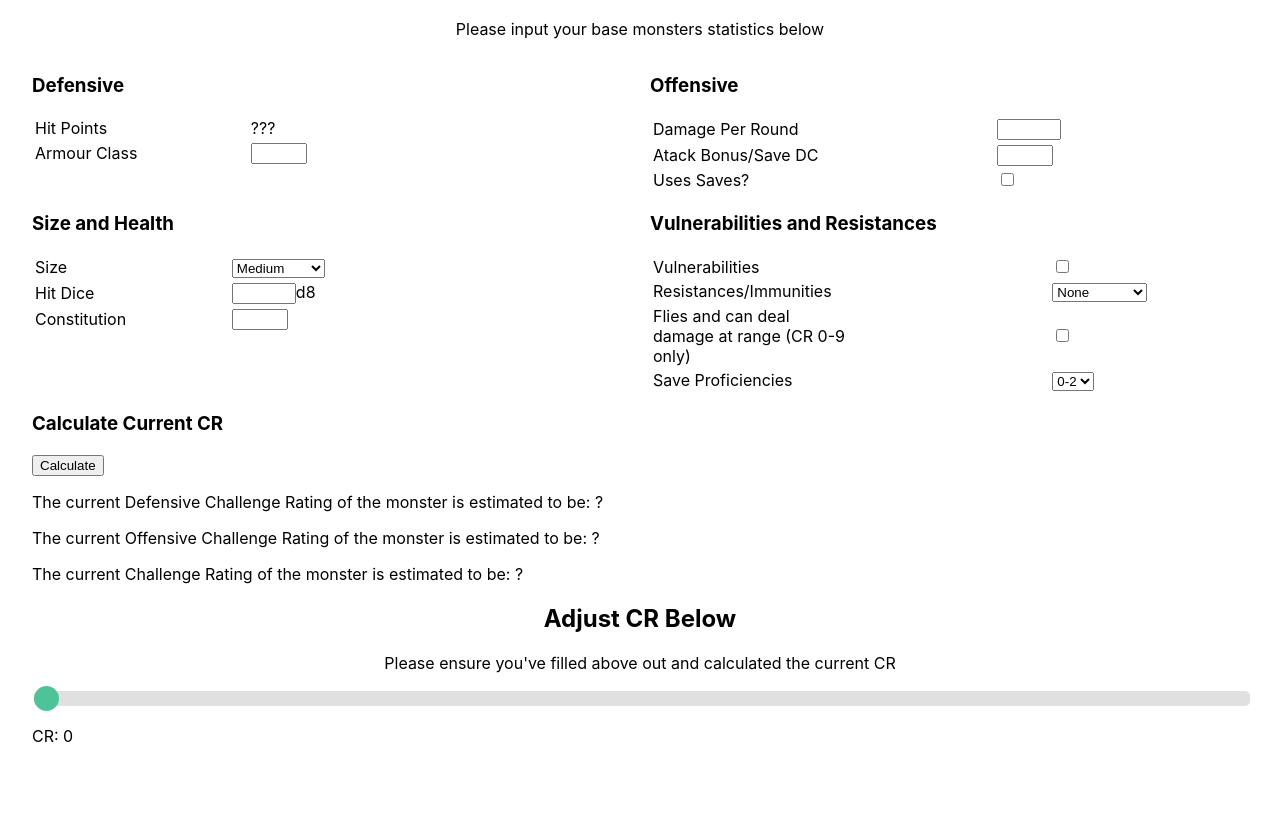
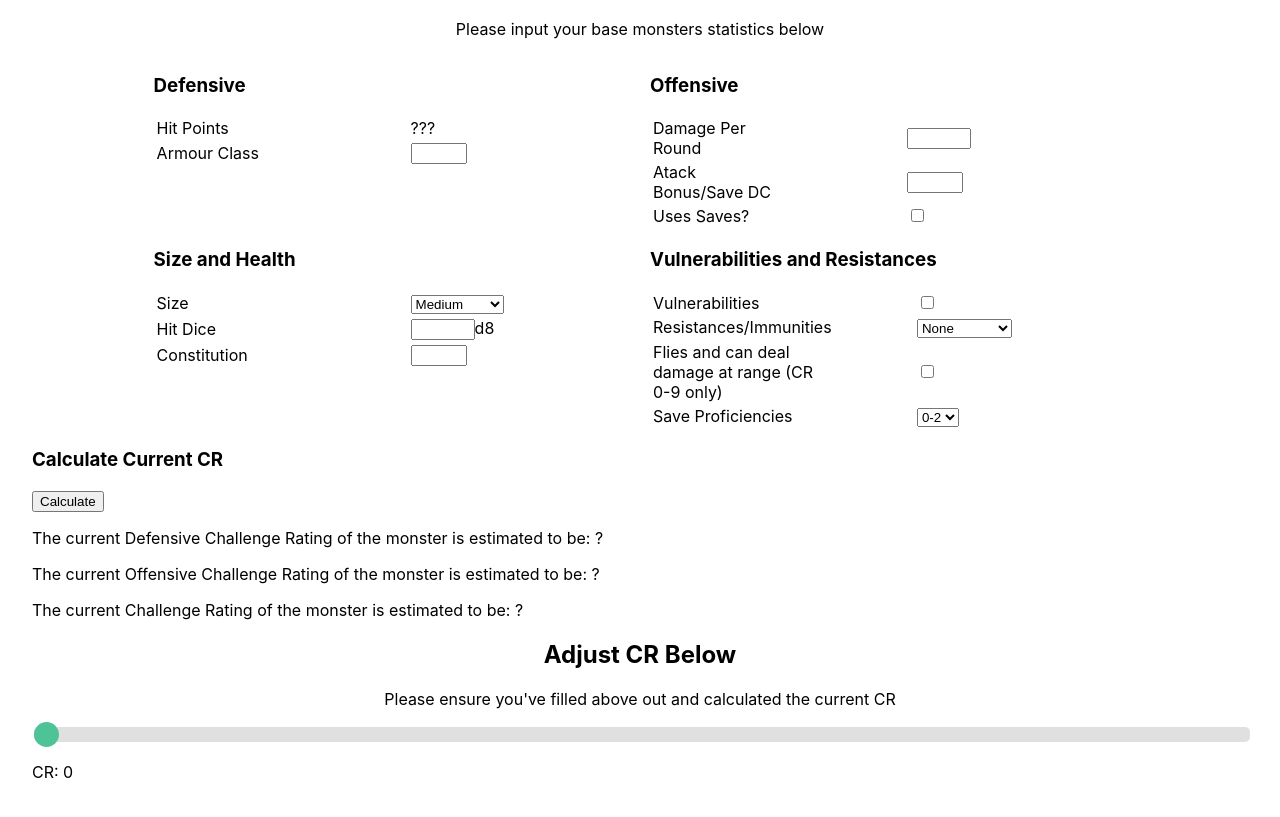
Before and after one commit to tplamondon/5e-CR-Adjuster, an Electron app: page src/index.html in a window 1280 px wide. Shown: the part 95-912 px from the top of the page. Before the commit the page ends 889 px from the top, so only its background shows below. Drawn offline with Linux system fonts and the light colour scheme.

Commit message:
css changes

```diff
--- a/src/index.css
+++ b/src/index.css
@@ -10,6 +10,8 @@ body {
   display: grid;
   grid-template-columns: 1fr 1fr;
   grid-gap: 20px;
+  padding-left: 10%;
+  padding-right: 10%;
 }
 
 .grid-container3 {
@@ -37,8 +39,25 @@ table.noBorder tr td{
   border:none
 }
 
-table.noBorder th{
+table.noBorder tr th{
   border:none
+}
+
+/* Equal Width 3 */
+table.threeSpaced{
+  width:80%;
+}
+
+table.threeSpaced tr{
+  width:100%;
+}
+
+table.threeSpaced tr td{
+  width:33%.3;
+}
+
+table.threeSpaced tr th{
+  width:33.3%;
 }
 
 /* Alternating Colour Tables */
--- a/src/index.html
+++ b/src/index.html
@@ -13,7 +13,7 @@
     <div class="grid-container2">
       <div id="defensiveCRDiv">
         <h3>Defensive</h3>
-        <table>
+        <table class="threeSpaced">
           <tr>
             <td style="width: 33%;">Hit Points</td>
             <td style="width: 34%;"></td>
@@ -31,7 +31,7 @@
       </div>
       <div id="offensiveCRDiv">
         <h3>Offensive</h3>
-        <table>
+        <table class="threeSpaced">
           <tr>
             <td style="width: 33%;">Damage Per Round</td>
             <td style="width: 34%;"></td>
@@ -54,7 +54,7 @@
     <div class="grid-container2">
       <div id="sizeDiv">
         <h3>Size and Health</h3>
-        <table>
+        <table class="threeSpaced">
           <tr>
             <td style="width: 33%;">Size</td>
             <td style="width: 34%;"></td>
@@ -83,7 +83,7 @@
       </div>
       <div id="resistancesDiv">
         <h3>Vulnerabilities and Resistances</h3>
-        <table>
+        <table class="threeSpaced">
           <tr>
             <td style="width: 33%;">Vulnerabilities</td>
             <td style="width: 34%;"></td>
```
